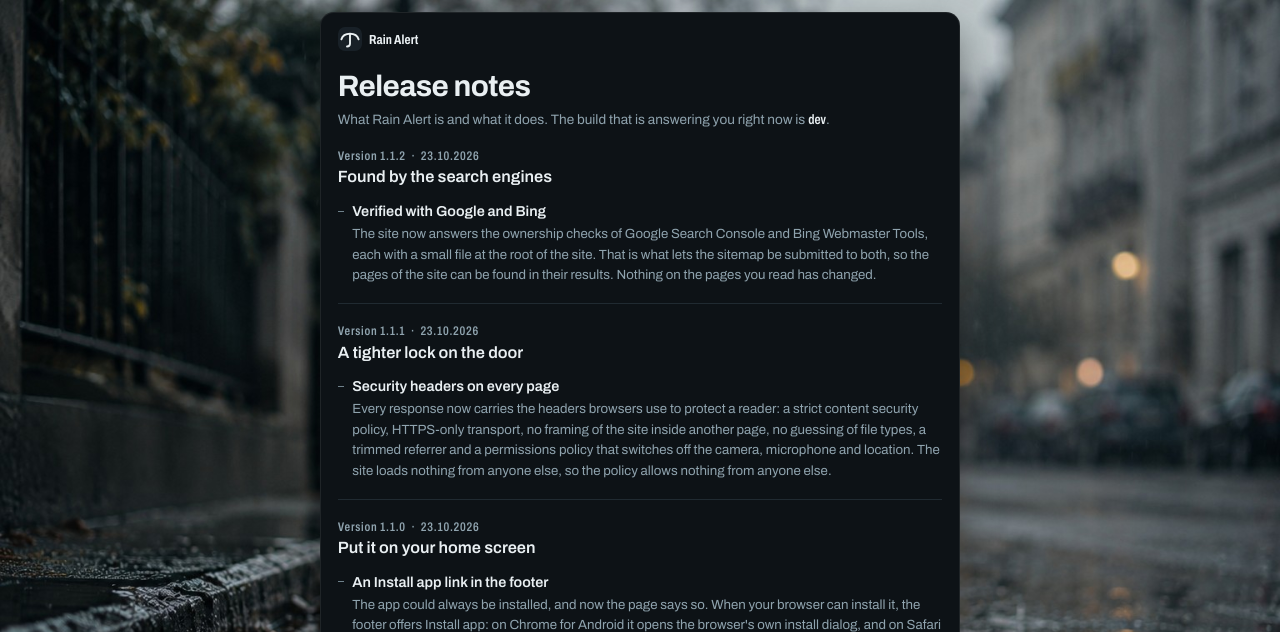
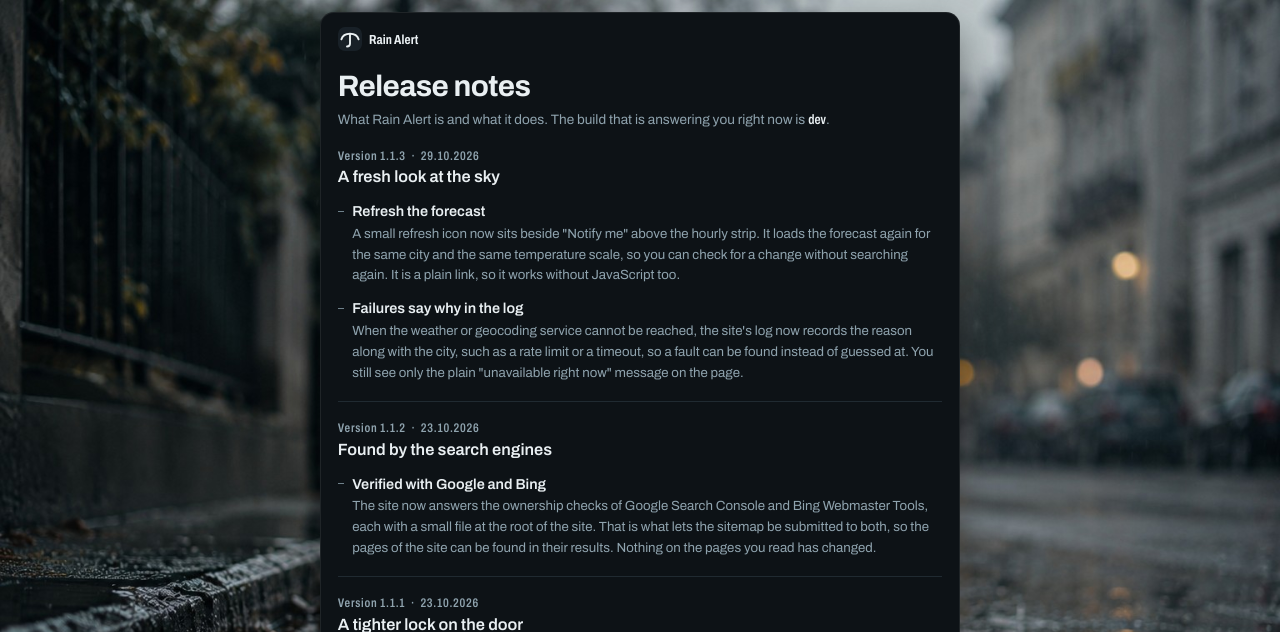
Before and after one commit to lasiurusbat/RainAlert, a Flask app: page /release-notes in a window 1280 px wide. Shown: the top 632 px of the page. Run offline with Flask 3, Linux system fonts and the light colour scheme.

Commit message:
Add a refresh link and log why a forecast failed, prepare 1.1.3
A refresh icon now sits left of "Notify me" in the hourly strip's title
row. It is a plain link to the page's own address with the chosen unit,
so it works without JavaScript and does not re-send a POSTed search.

report_failure() now logs the exception's text with the city, so the log
says whether the forecast service returned a 429, timed out or could not
be reached. The reason is still never shown on the page.

Release notes for 1.1.3, CACHE_VERSION v19, test counts at 544.

Co-Authored-By: Claude Sonnet 5.5 <noreply@anthropic.com>

```diff
--- a/rainalert/data/releases.py
+++ b/rainalert/data/releases.py
@@ -16,6 +16,31 @@ promises a forecast the service does not give.
 """
 
 RELEASES = [
+    {
+        "version": "1.1.3",
+        "date": "2026-10-29",
+        "name": "A fresh look at the sky",
+        "features": [
+            {
+                "title": "Refresh the forecast",
+                "text": "A small refresh icon now sits beside \"Notify me\" "
+                        "above the hourly strip. It loads the forecast "
+                        "again for the same city and the same temperature "
+                        "scale, so you can check for a change without "
+                        "searching again. It is a plain link, so it works "
+                        "without JavaScript too.",
+            },
+            {
+                "title": "Failures say why in the log",
+                "text": "When the weather or geocoding service cannot be "
+                        "reached, the site's log now records the reason "
+                        "along with the city, such as a rate limit or a "
+                        "timeout, so a fault can be found instead of "
+                        "guessed at. You still see only the plain "
+                        "\"unavailable right now\" message on the page.",
+            },
+        ],
+    },
     {
         "version": "1.1.2",
         "date": "2026-10-23",
--- a/rainalert/web/common.py
+++ b/rainalert/web/common.py
@@ -18,11 +18,13 @@ def report_failure(error, city):
 
     The messages and the status codes live in one table in
     ``rainalert/errors.py``, so the page, the alert poll and the calendar
-    export say the same thing about the same failure.
+    export say the same thing about the same failure. The exception's own
+    text - "the forecast service returned HTTP 429" - goes to the log with
+    the city, so the log says why; it is never shown to the reader.
     """
     failure = failure_for(error)
     if failure.log:
-        current_app.logger.warning(failure.log, city)
+        current_app.logger.warning(failure.log + ": %s", city, error)
     return failure
 
 
--- a/static/service-worker.js
+++ b/static/service-worker.js
@@ -14,7 +14,7 @@
  * is refreshed in the background, so a reader gets the new files on the
  * load after the one that fetched them.
  */
-const CACHE_VERSION = 'v18';
+const CACHE_VERSION = 'v19';
 const CACHE_NAME = 'rainalert-shell-' + CACHE_VERSION;
 
 /* The shell: the files the page needs to look like Rain Alert. The
```
Also changed, not shown: CLAUDE.md (+1 -1 lines), DEPLOY.md (+1 -1 lines), implementation-plan.md (+1 -1 lines), static/style.css (+35 -0 lines), templates/index.html (+17 -0 lines), tests/offline/test_common.py (+20 -0 lines), tests/offline/test_pages.py (+14 -0 lines), README.md.
